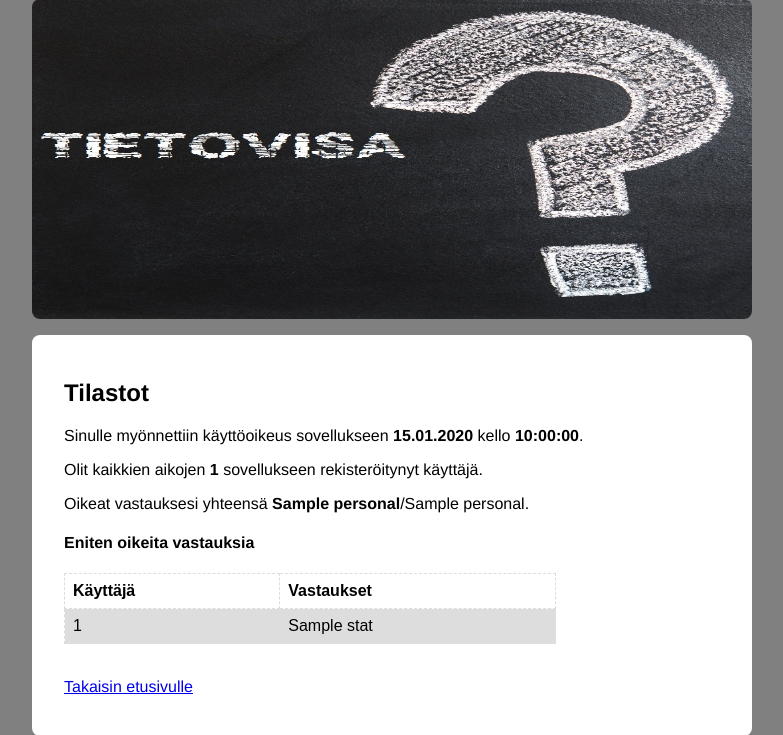
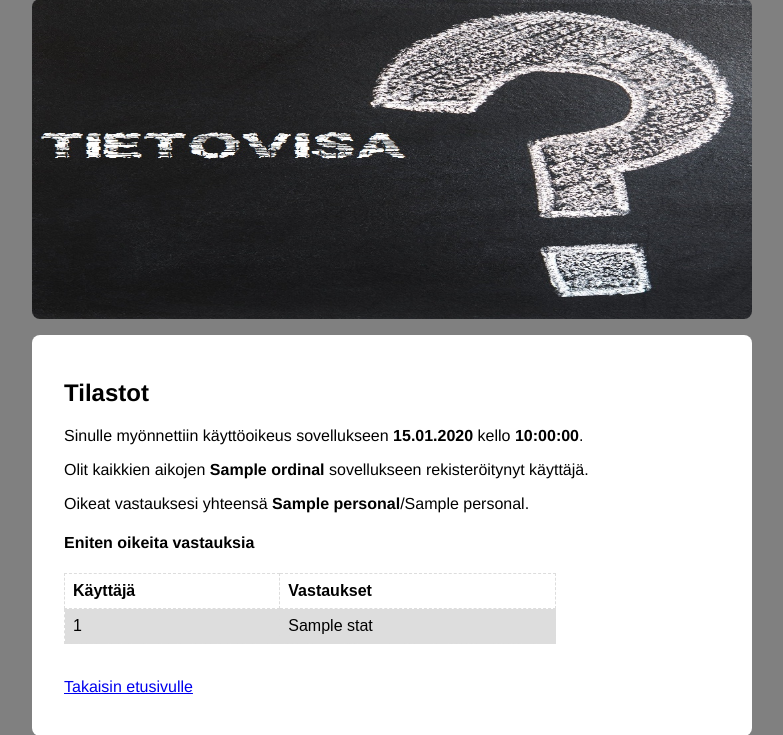
Before and after one commit to tietotuomas/Tietovisa, a Flask app: template templates/stats.html in a window 1280 px wide. Shown: the part 17-752 px from the top of the page, without its empty margins (248-1031 px from the left). Run offline with Flask 2, Linux system fonts and the light colour scheme; the visitor is signed in with stand-in values (Sample User, id 1); the template is opened without the code that fills it: most values are stand-ins (such as "Sample title", 1, 10 or a date in 2020).

Commit message:
Create function get_ordinal

```diff
--- a/routes.py
+++ b/routes.py
@@ -150,4 +150,5 @@ def stats():
     top5 = quizzes.get_top5_users()
     personal_stats = [quizzes.get_all_correct_answers(), quizzes.get_done_answers()]
     registration_time = users.get_registration_time()
-    return render_template("stats.html", top5 = top5, personal = personal_stats, time = registration_time)
+    registration_number = users.get_ordinal()
+    return render_template("stats.html", ordinal = registration_number, top5 = top5, personal = personal_stats, time = registration_time)
--- a/templates/stats.html
+++ b/templates/stats.html
@@ -15,7 +15,7 @@
 
     <p>Sinulle myönnettiin käyttöoikeus sovellukseen <b>{{ time.strftime("%d.%m.%Y") }}</b>
         kello <b>{{ time.strftime("%H:%M:%S") }}</b>.</p>
-    <p>Olit kaikkien aikojen <b>{{session.ordinal}}</b> sovellukseen rekisteröitynyt käyttäjä.</p>
+    <p>Olit kaikkien aikojen <b>{{ ordinal }}</b> sovellukseen rekisteröitynyt käyttäjä.</p>
     <p>Oikeat vastauksesi yhteensä <b>{{ personal[0] }}</b>/{{ personal[1] }}.</p>
 
 
--- a/users.py
+++ b/users.py
@@ -15,7 +15,7 @@ def login(username,password):
             session["user_id"] = user[1]
             session["username"] = user[2]
             session["admin"] = user[3]
-            session["ordinal"] = utilities.get_ordinal(user[1])
+
             return True
         else:
             return False
@@ -24,7 +24,6 @@ def logout():
     del session["user_id"]
     del session["username"]
     del session["admin"]
-    del session["ordinal"]
 
 def test_length(username, password):
     if 2 < len(username) <= 15 and 2 < len(password) <= 15:
@@ -50,5 +49,8 @@ def get_registration_time():
     result = db.session.execute(sql, {"user":user})
     return result.fetchone()[0]
 
+def get_ordinal():
+    return utilities.get_ordinal(session.get("user_id"))
+
 def is_admin():
     return session.get("admin")
```
